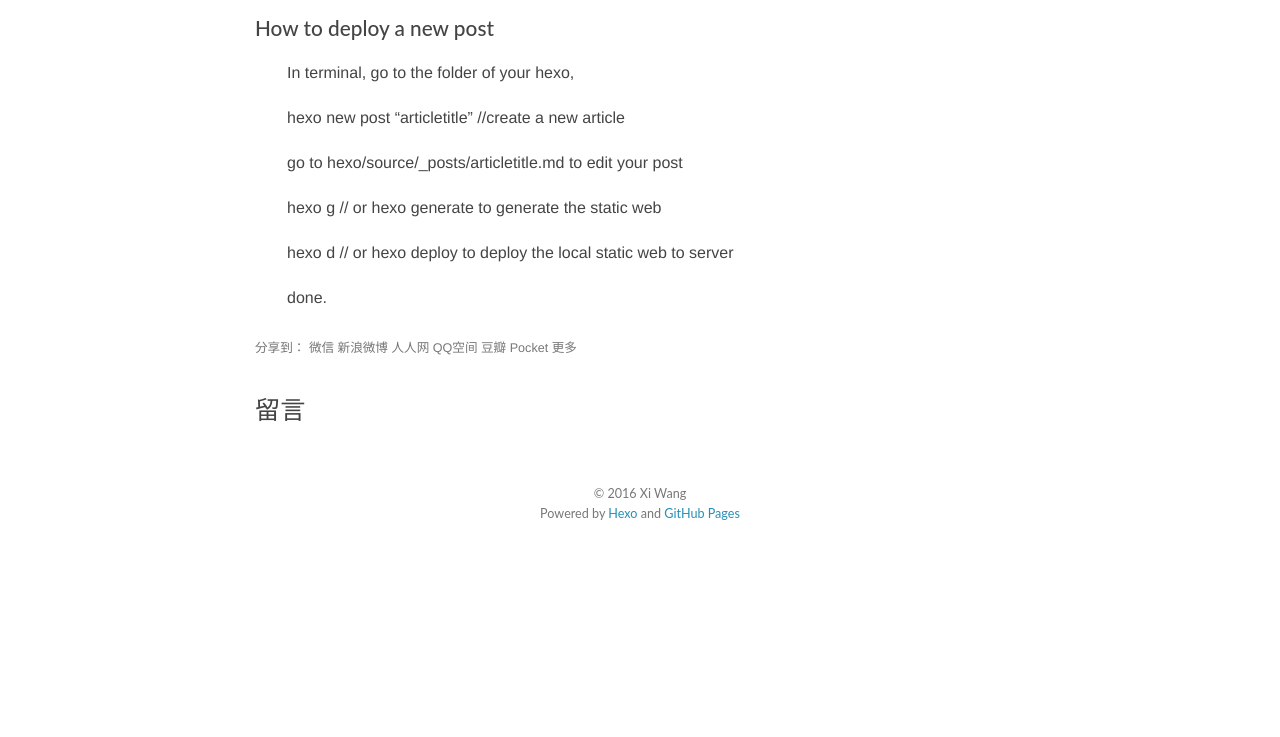
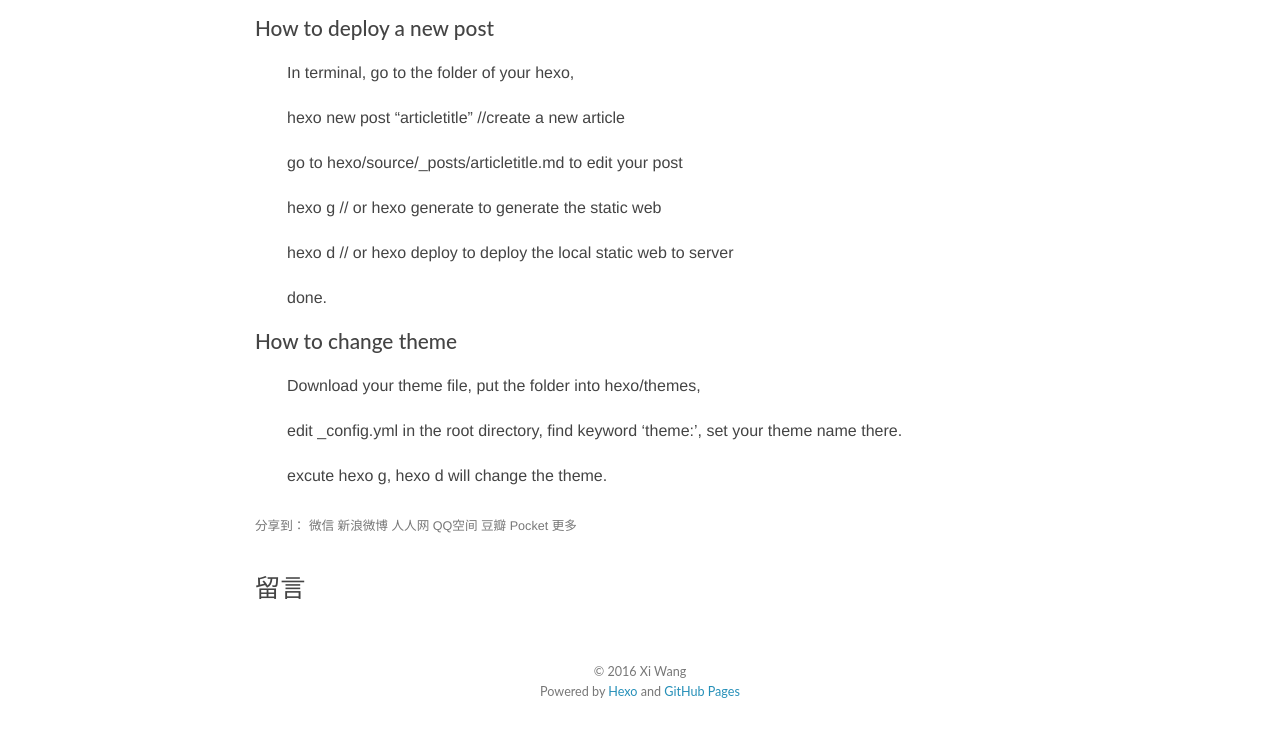
Before and after one commit to ixwang/ixwang.github.io, a plain HTML site: page 2016/02/10/abouthexo/index.html in a window 1280 px wide. Shown: the part 173-910 px from the top of the page. Before the commit the page ends 800 px from the top, so only its background shows below. Drawn offline with nearby package versions, Linux system fonts and the light colour scheme; a script that the page names is missing.

Commit message:
Site updated: 2016-04-05 02:02:17

```diff
--- a/2016/02/10/abouthexo/index.html
+++ b/2016/02/10/abouthexo/index.html
@@ -93,6 +93,9 @@ hexo new post “articletitle” //create">
 <p>hexo g // or hexo generate to generate the static web</p>
 <p>hexo d // or  hexo deploy to deploy the local static web to server</p>
 <p>done.</p>
+<h3 id="How_to_change_theme"><a href="#How_to_change_theme" class="headerlink" title="How to change theme"></a>How to change theme</h3><p>Download your theme file, put the folder into hexo/themes,</p>
+<p>edit _config.yml in the root directory, find keyword ‘theme:’, set your theme name there.</p>
+<p>excute hexo g, hexo d will change the theme. </p>
 
 
     </div>
```
Also changed, not shown: index.html (+3 -0 lines).
